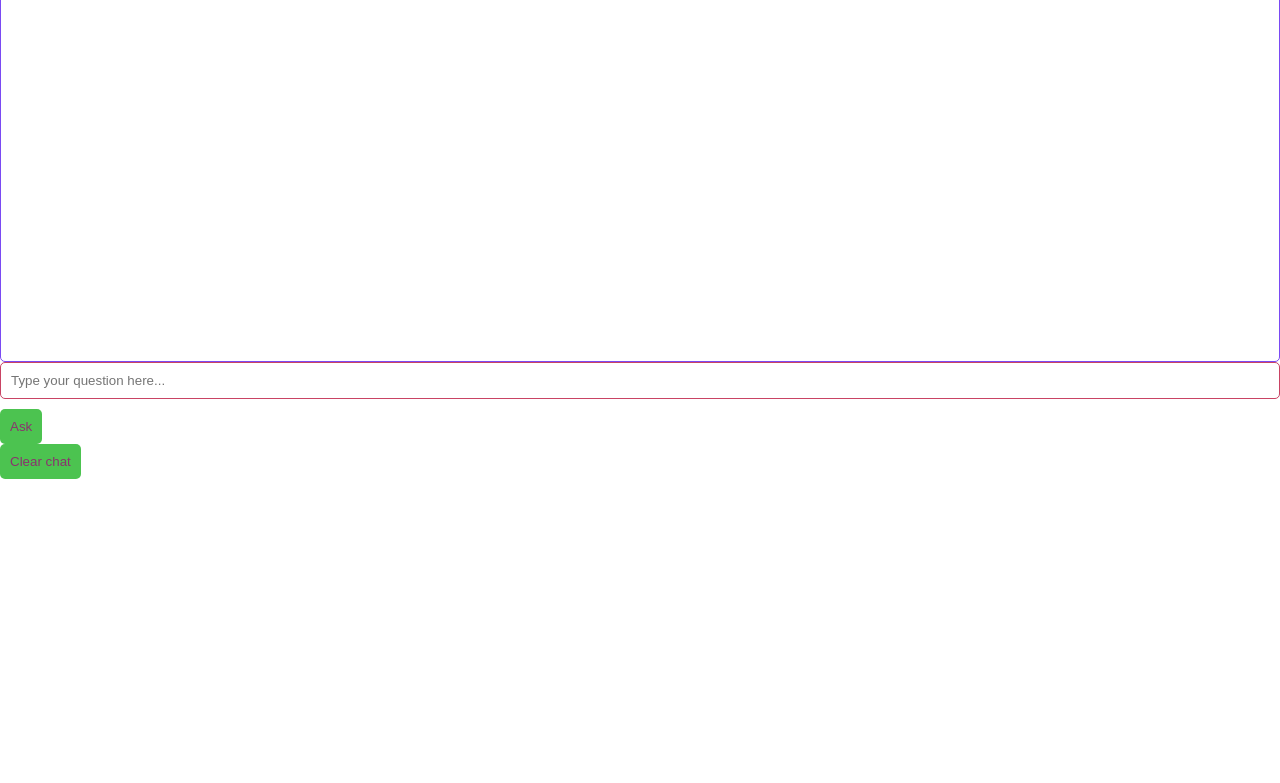
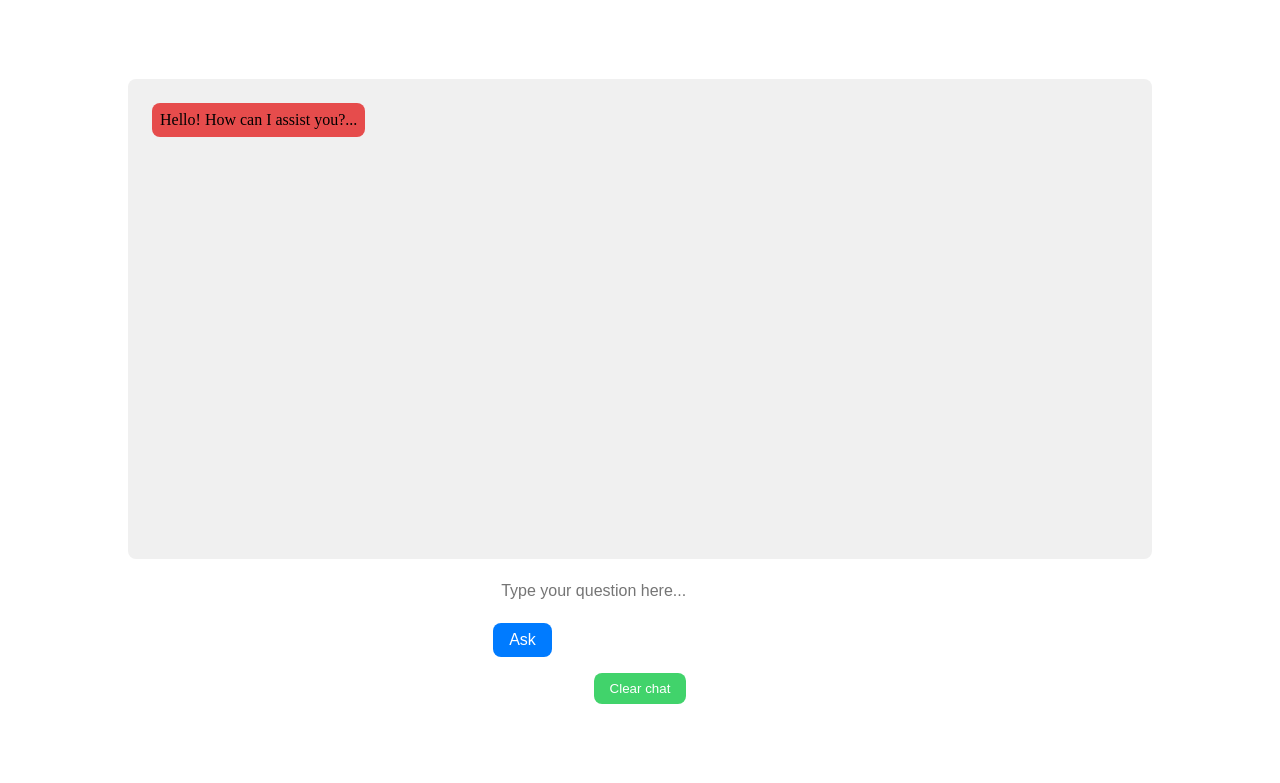
Before and after one commit to Ashu104/chit-chatting, a website: page index.html in a window 1280 px wide. Shown: the part 86-869 px from the top of the page. Before the commit the page ends 800 px from the top, so only its background shows below. Drawn offline with Linux system fonts and the light colour scheme.

Commit message:
adding-style.css

```diff
--- a/style.css
+++ b/style.css
@@ -1,55 +1,148 @@
+
 * {
-    box-sizing: border-box;
   margin: 0;
   padding: 0;
+  box-sizing: border-box;
 }
 
-  body {
-    font-family: Arial, sans-serif;
-    font-size: 16px;
-    line-height: 1.5;
+/* Style the page header */
+header {
+  background-color: #0a1931;
+  color: white;
+  padding: 1rem;
+  text-align: center;
 }
 
-  .container {
-    max-width: 800px;
-    margin: 0 auto;
-    padding: 20px;
+/* Style the main section */
+main {
+  display: flex;
+  flex-direction: column;
+  justify-content: center;
+  align-items: center;
+  height: 100vh;
 }
 
-  .input-container {
-    margin-bottom: 20px;
+/* Style the chat container */
+#chat-container {
+  display: flex;
+  flex-direction: column;
+  align-items: flex-start;
+  justify-content: flex-start;
+  background-color: #f0f0f0;
+  padding: 1rem;
+  border-radius: 0.5rem;
+  width: 80%;
+  height: 60%;
+  overflow-y: auto;
 }
 
-  label {
-    display: block;
-    margin-bottom: 10px;
+/* Style the chat messages */
+.question,
+.answer {
+  margin: 0.5rem;
+  padding: 0.5rem;
+  border-radius: 0.5rem;
 }
 
-  input[type="text"] {
-    width: 100%;
-    padding: 10px;
-    border-radius: 5px;
-    border: 1px solid #c94364;
-    margin-bottom: 10px;
+.question {
+  background-color: #e6e6e6;
 }
 
-  button {
-    background-color: #4cc350;
-    color: #8a336e;
-    padding: 10px;
-    border-radius: 5px;
+.answer {
+  background-color: #d9f1fe;
+}
+
+/* Style the input form container */
+#form-container {
+  display: flex;
+  flex-direction: column;
+  justify-content: center;
+  align-items: center;
+  margin-top: 1rem;
+}
+
+/* Style the input field */
+#question-input {
+  padding: 0.5rem;
+  border-radius: 0.5rem;
+  border: none;
+  margin-right: 0.5rem;
+  width: 70%;
+  font-size: 1rem;
+}
+
+/* Style the submit button */
+#submit-btn {
+  padding: 0.5rem 1rem;
+  border-radius: 0.5rem;
+  border: none;
+  background-color: #1c2237;
+  color: white;
+  font-size: 1rem;
+  cursor: pointer;
+}
+
+ #question-input {
+  width: 80%;
+  height: 2rem;
+  font-size: 1rem;
+  padding: 0.5rem;
+  border-radius: 0.5rem;
+  border: none;
+}
+
+/* Style for the submit button */
+#submit-btn {
+  margin-top: 1rem;
+  padding: 0.5rem 1rem;
+  border-radius: 0.5rem;
+  background-color: #007bff;
+  color: #fff;
   border: none;
   cursor: pointer;
 }
 
-  button:hover {
-    background-color: #5be15f;
+/* Style for the chat container */
+#chat-container {
+  margin-top: 1rem;
 }
 
-  #chat-container {
-    height: 400px;
-    overflow-y: scroll;
-    border: 1px solid #7a4af3;
-    border-radius: 5px;
-    padding: 10px;
+/* Style for the chat answer */
+.answer {
+  background-color: #e64c4c;
+  padding: 0.5rem;
+  border-radius: 0.5rem;
+  margin-bottom: 0.5rem;
 }
+
+/* Style for the clear button */
+#clear-btn {
+  margin-top: 1rem;
+  padding: 0.5rem 1rem;
+  border-radius: 0.5rem;
+  background-color: #41d36b;
+  color: #fff;
+  border: none;
+  cursor: pointer;
+}
+
+/* Style for the chatbot image */
+#chatbot-image {
+  width: 50%;
+  height: auto;
+  margin: 2rem auto;
+  display: block;
+}
+
+/* Style for the chatbot title */
+#chatbot-title {
+  font-size: 2rem;
+  text-align: center;
+  margin-bottom: 2rem;
+}
+
+/* Style for the chatbot container */
+#chatbot-container {
+  max-width: 800px;
+  margin: auto;
+}
```
Lines whose indentation alone changed are shown as unchanged.
